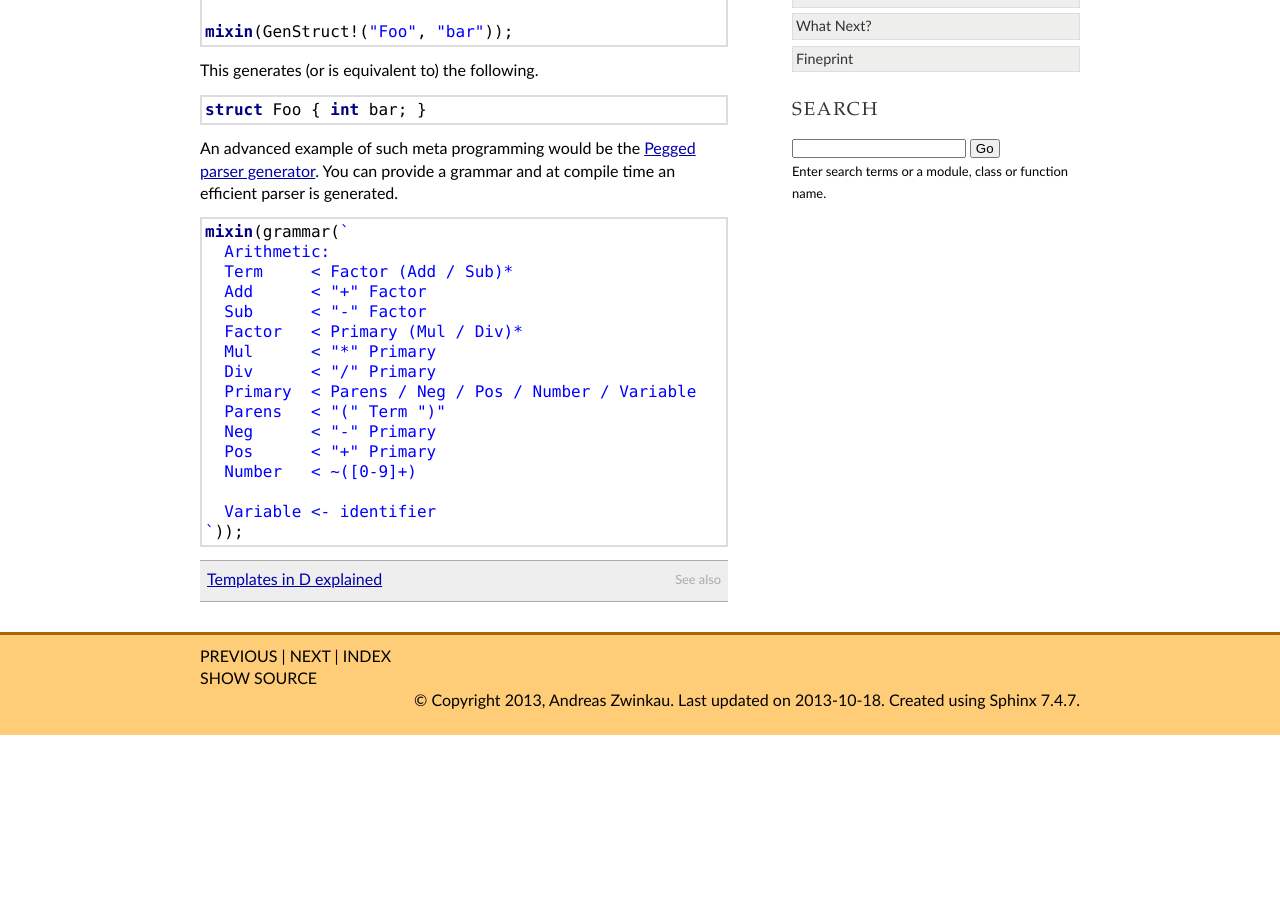
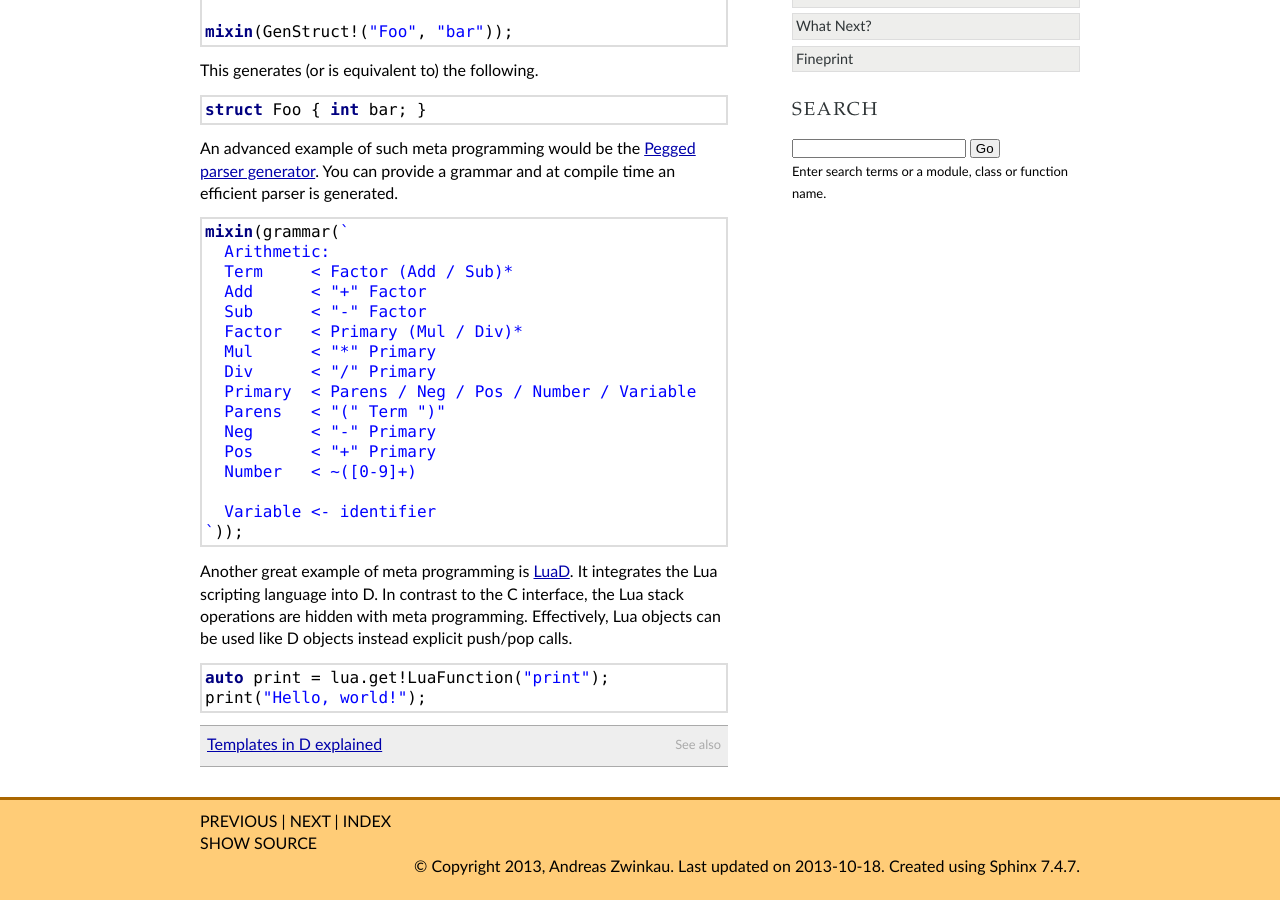
Before and after one commit to qznc/d-tut, a Sphinx documentation site: the page built from source/meta.rst, in a window 1280 px wide and 900 px high, scrolled down 774 px. Built offline with Sphinx 7.4.7, drawn with Linux system fonts in a browser that asks for light colours; before the commit the page ends 1509 px from its top, so only the background shows below that.

Commit message:
Mention LuaD

```diff
--- a/source/meta.rst
+++ b/source/meta.rst
@@ -71,6 +71,17 @@ You can provide a grammar and at compile time an efficient parser is generated.
       Variable <- identifier
     `));
 
+Another great example of meta programming is `LuaD <http://jakobovrum.github.io/LuaD/>`_.
+It integrates the Lua scripting language into D.
+In contrast to the C interface, the Lua stack operations are hidden with meta programming.
+Effectively, Lua objects can be used like D objects
+instead explicit push/pop calls.
+
+.. code-block:: d
+
+   auto print = lua.get!LuaFunction("print");
+   print("Hello, world!");
+
 .. seealso::
 
    `Templates in D explained <http://nomad.so/2013/07/templates-in-d-explained/>`_
```
